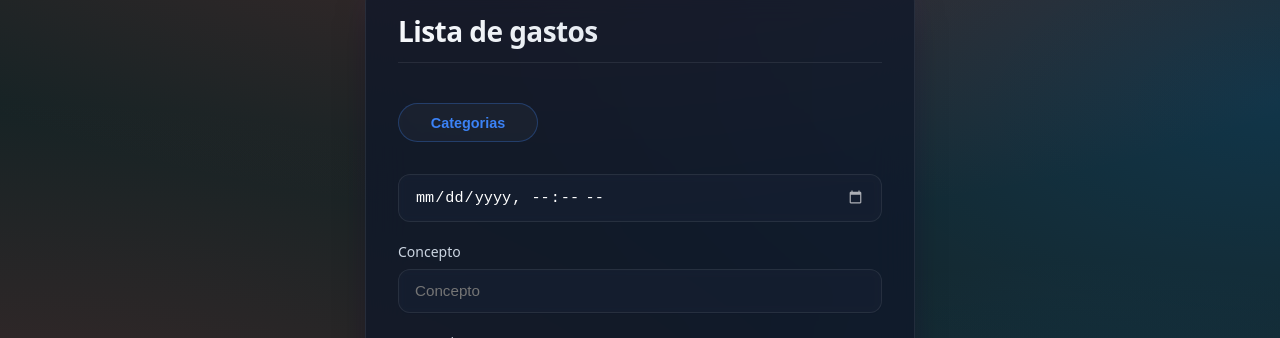
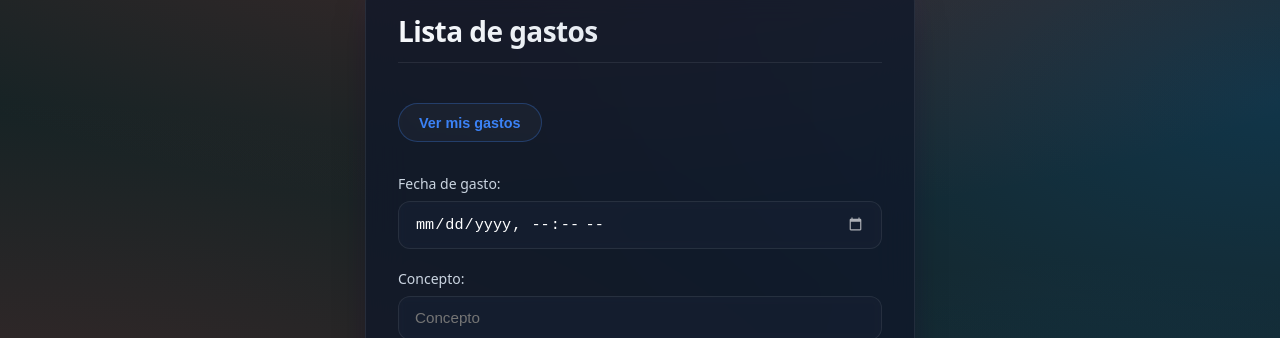
Before and after one commit to herreraayalaangeljair-dev/APP-GASTOS, a React (Create React App) app: page / in a window 1280 px wide. Shown: the part 99-437 px from the top of the page. Built offline with nearby package versions, Linux system fonts and the light colour scheme; no server answers; the database is empty.

Commit message:
Avance a logica de registro

```diff
--- a/package.json
+++ b/package.json
@@ -15,7 +15,7 @@
     "firebase": "^12.18.0",
     "react": "^19.2.8",
     "react-dom": "^19.2.8",
-    "react-helmet": "^6.1.0",
+    "react-helmet-async": "^3.0.0",
     "react-router": "^7.18.2",
     "react-scripts": "5.0.1",
     "styled-components": "^6.5.3",
--- a/src/App.js
+++ b/src/App.js
@@ -1,5 +1,5 @@
 import Contenedor from "./Elementos/Contenedor";
-import { Helmet } from "react-helmet";
+import { Helmet } from "react-helmet-async";
 import { useState } from 'react'
 import styled from "styled-components";
 import { Routes, Route, NavLink } from "react-router";
@@ -11,7 +11,7 @@ import CategoriaGastos from "./Componentes/CategoriaGastos";
 import Logo from "./Imagenes/icono.svg"
 //para sacar elementos de la base de datos
 import { collection, onSnapshot } from "firebase/firestore";
-import db from "./firebase/firebaseConfig";
+import { db } from "./firebase/firebaseConfig";
 import { useEffect } from 'react';
 import { FontAwesomeIcon } from "@fortawesome/react-fontawesome";
 import { faCircleUser } from "@fortawesome/free-solid-svg-icons";
--- a/src/Componentes/InicioSesion.js
+++ b/src/Componentes/InicioSesion.js
@@ -5,11 +5,16 @@ import { Input } from '../Elementos/Input';
 import { Formulario, InputContenedor, Label } from '../Elementos/Formulario';
 import { FontAwesomeIcon } from "@fortawesome/react-fontawesome";
 import { faArrowRightFromBracket } from "@fortawesome/free-solid-svg-icons";
+import { Helmet } from 'react-helmet-async';
 
 const InicioSesion = () => {
     const navigate = useNavigate();
 
     return (
+        <>
+            <Helmet>
+                <title>Herrera App</title>
+            </Helmet>
             <div>
                 <h1>Inicio de sesión</h1>
 
@@ -37,6 +42,7 @@ const InicioSesion = () => {
                     </Boton>
                 </div>
             </div>
+        </>
     );
 }
 
--- a/src/Componentes/ListaGastos.js
+++ b/src/Componentes/ListaGastos.js
@@ -11,14 +11,17 @@ const ListaGastos = () => {
             <h1>Lista de gastos</h1>
 
             <div>
-                <Boton onClick={() => { navigate('./categorias') }}>Categorias</Boton>
+                <Boton onClick={() => { navigate('./categorias') }}>Ver mis gastos</Boton>
             </div>
 
             <Formulario onSubmit={(e) => e.preventDefault()}>
-                <Input type="datetime-local" />
+                <InputContenedor>
+                    <Label htmlFor="fecha">Fecha de gasto: </Label>
+                    <Input type="datetime-local" />
+                </InputContenedor>
 
                 <InputContenedor>
-                    <Label htmlFor="concepto">Concepto</Label>
+                    <Label htmlFor="concepto">Concepto: </Label>
                     <Input type="text" id="concepto" placeholder="Concepto" />
                 </InputContenedor>
                 <InputContenedor>
--- a/src/Componentes/Registro.js
+++ b/src/Componentes/Registro.js
@@ -1,13 +1,16 @@
 import React from 'react';
 import { useState } from 'react';
 import { useNavigate } from 'react-router';
-import db from "../firebase/firebaseConfig";
+import { db } from "../firebase/firebaseConfig";
 import { collection, addDoc } from "firebase/firestore";
 import Boton from '../Elementos/Boton';
 import { Input } from '../Elementos/Input';
 import { Formulario, InputContenedor, Label } from '../Elementos/Formulario';
 import { FontAwesomeIcon } from "@fortawesome/react-fontawesome";
 import { faArrowRightFromBracket } from "@fortawesome/free-solid-svg-icons";
+import { Helmet } from 'react-helmet-async';
+import { auth } from '../firebase/firebaseConfig';
+import { createUserWithEmailAndPassword } from 'firebase/auth';
 
 
 const Registro = () => {
@@ -22,24 +25,51 @@ const Registro = () => {
     const handleSubmit = async (e) => {
         e.preventDefault();
 
+        if (email === '' || password === '' || nombre === '') {
+            alert("Todos los campos son obligatorios");
+            return;
+        }
+        //comprobar correo valido
+        const expresionRegular = /^[a-zA-Z0-9_.+-]+@[a-zA-Z0-9-]+\.[a-zA-Z0-9-.]+$/;
+        if (!expresionRegular.test(email)) {
+            alert("Correo electronico no valido");
+            return;
+        }
+
         //Aqui es donde se mandan los datos a firebase
         try {
+            //Autenticar email
+            await createUserWithEmailAndPassword(auth, email, password);
+
+            // agregar los datos a la base de datos
             await addDoc(collection(db, 'usuarios'), {
                 nombre: nombre,
                 email: email,
                 password: password
             });
-        } catch (error) {
-            console.log(error);
-        }
 
             //esto es para limpar los campos
             setEmail('');
             setNombre('');
             setPassword('');
+
+            //redirecionar a la pagina de inicio
+            navigate('/inicio-sesion');
+
+
+        } catch (error) {
+            alert("Error al registrar: " + error.message);
+            console.log(error);
+        }
+
     }
 
     return (
+        <>
+            <Helmet>
+                <title>Herrera App</title>
+            </Helmet>
+
             <div>
                 <h1>Registro de usuarios</h1>
 
@@ -85,6 +115,7 @@ const Registro = () => {
 
                 <Boton onClick={() => navigate('/inicio-sesion')}> <FontAwesomeIcon icon={faArrowRightFromBracket} />Volver al inicio de sesión</Boton>
             </div>
+        </>
     );
 }
 
--- a/src/firebase/firebaseConfig.js
+++ b/src/firebase/firebaseConfig.js
@@ -1,6 +1,7 @@
 // Import the functions you need from the SDKs you need
 import { initializeApp } from "firebase/app";
-import { getFirestore } from "firebase/firestore";
+import { getFirestore } from "firebase/firestore";//importar servicio de firestore
+import { getAuth } from "firebase/auth";//importar servicio de auth
 // TODO: Add SDKs for Firebase products that you want to use
 // https://firebase.google.com/docs/web/setup#available-libraries
 
@@ -18,5 +19,7 @@ const firebaseConfig = {
 // Initialize Firebase
 const app = initializeApp(firebaseConfig);
 const db = getFirestore(app);
+const auth = getAuth(app);
 
+export { db, auth };
 export default db;
--- a/src/index.js
+++ b/src/index.js
@@ -3,13 +3,16 @@ import ReactDOM from 'react-dom/client';
 import './index.css';
 import App from './App';
 import { BrowserRouter } from 'react-router';
+import { HelmetProvider } from 'react-helmet-async';
 
 
 const root = ReactDOM.createRoot(document.getElementById('root'));
 root.render(
   <React.StrictMode>
-    <BrowserRouter>
-      <App />
-    </BrowserRouter>
+    <HelmetProvider>
+      <BrowserRouter>
+        <App />
+      </BrowserRouter>
+    </HelmetProvider>
   </React.StrictMode>
 );
```
Also changed, not shown: 1 other file (tests, documents, lock files or other folders). Lines whose indentation alone changed are shown as unchanged.
